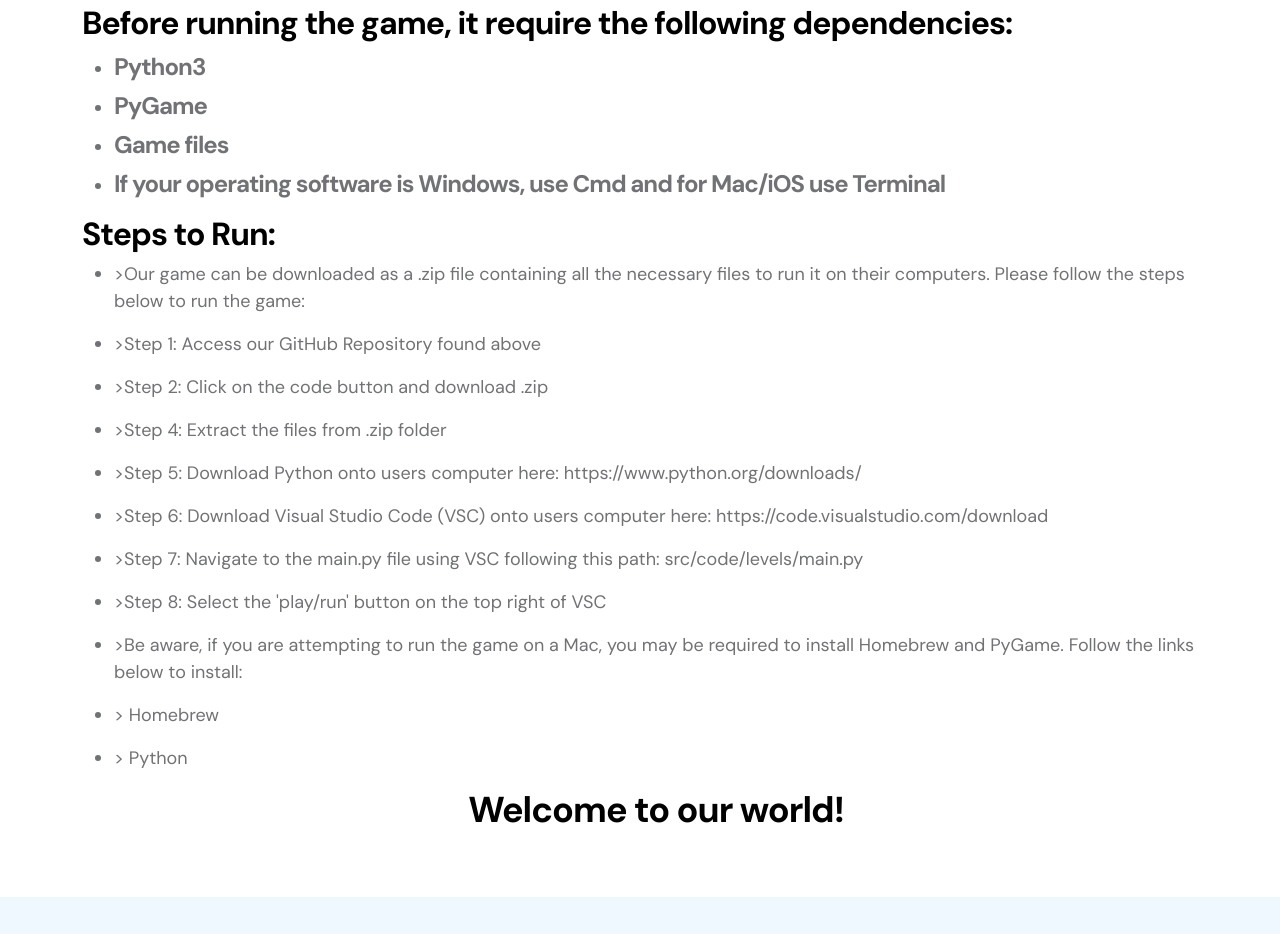
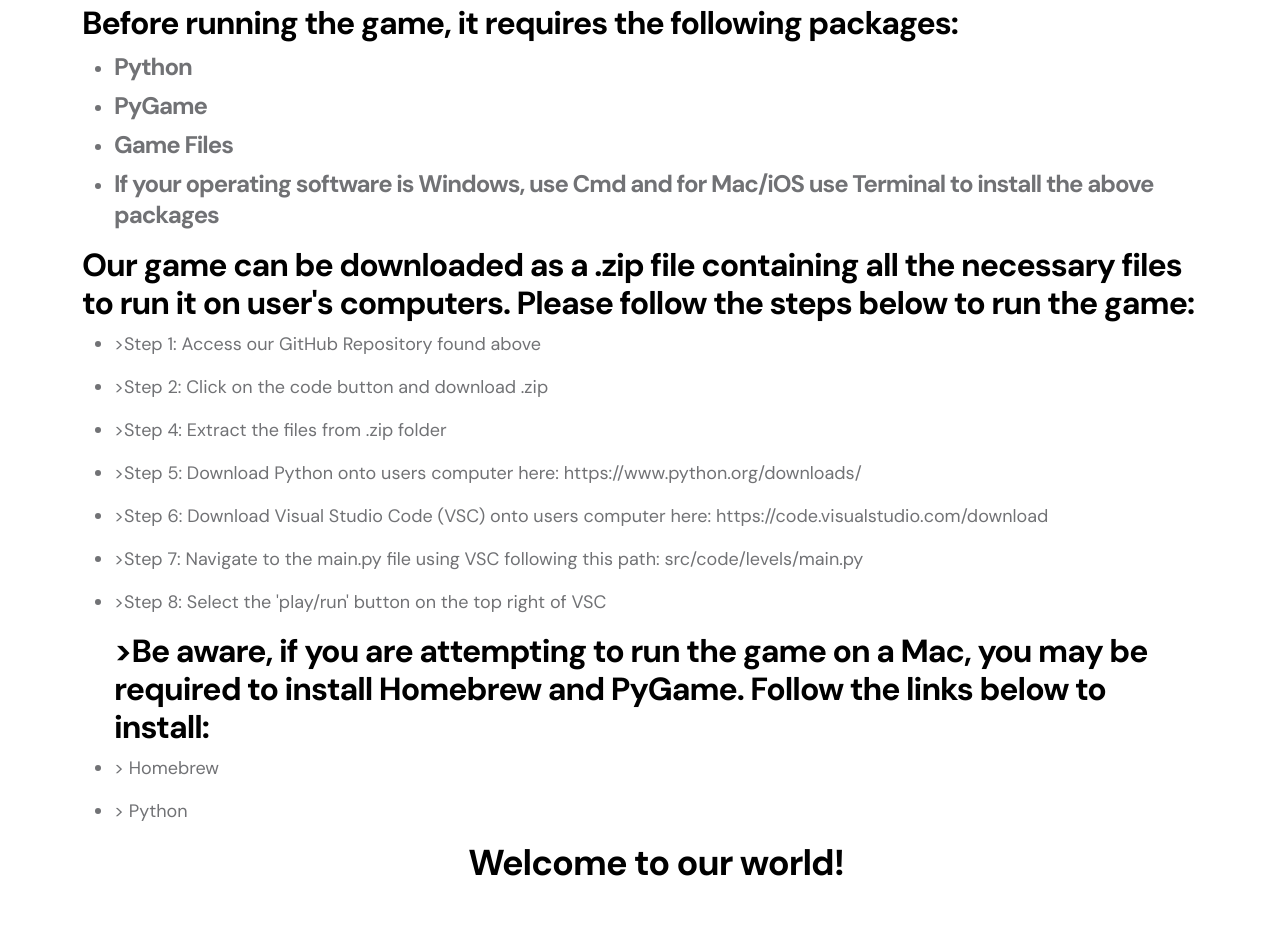
Before and after one commit to Pridhvi2297/NostalgiaDevelopment, a plain HTML site: page index.html in a window 1280 px wide. Shown: the part 1838-2772 px from the top of the page. Drawn offline with Linux system fonts and the light colour scheme.

Commit message:
Update index.html

```diff
--- a/index.html
+++ b/index.html
@@ -137,17 +137,16 @@
                             <h2 class="mb-4">How to run our game:</h2>
                         </div>
                         <div>
-                            <h4>Before running the game, it require the following dependencies: </h4>
+                            <h4>Before running the game, it requires the following packages: </h4>
                             <ul>
-                            <li><h5> <a href="https://www.python.org/downloads/">Python3</a></h5></li>
+                            <li><h5> <a href="https://www.python.org/downloads/">Python</a></h5></li>
                             <li><h5> <a href="https://www.pygame.org/wiki/GettingStarted">PyGame</a></h5></li>
-                            <li><h5><a href="https://github.com/Arushi64/GVSU-CIS641_NostalgiaDevelopment.git">Game files</a></h5></li>
-                            <li><h5><a href="">If your operating software is Windows, use Cmd and for Mac/iOS use Terminal</a></h5></li>
+                            <li><h5><a href="https://github.com/Arushi64/GVSU-CIS641_NostalgiaDevelopment.git">Game Files</a></h5></li>
+                            <li><h5><a href="">If your operating software is Windows, use Cmd and for Mac/iOS use Terminal to install the above packages</a></h5></li>
                             </ul>
-                            <h4> Steps to Run:</h4>
+                            <h4>Our game can be downloaded as a .zip file containing all the necessary files to run it on user's computers.
+                                Please follow the steps below to run the game:</h4>
                             <ul>
-                            <li><p>>Our game can be downloaded as a .zip file containing all the necessary files to run it on their computers.
-                                Please follow the steps below to run the game:</p></li>
                             <li><p>>Step 1: Access our GitHub Repository found above</p></li>
                             <li><p>>Step 2: Click on the code button and download .zip</p></li>
                             <li><p>>Step 4: Extract the files from .zip folder</p></li>
@@ -155,8 +154,8 @@
                             <li><p>>Step 6: Download Visual Studio Code (VSC) onto users computer here: https://code.visualstudio.com/download</p></li>
                             <li><p>>Step 7: Navigate to the main.py file using VSC following this path: src/code/levels/main.py</p></li>
                             <li><p>>Step 8: Select the 'play/run' button on the top right of VSC</p></li>
-                            <li><p>>Be aware, if you are attempting to run the game on a Mac, you may be required to install Homebrew and PyGame.
-                                Follow the links below to install:</p></li>
+                            <h4>>Be aware, if you are attempting to run the game on a Mac, you may be required to install Homebrew and PyGame.
+                                Follow the links below to install:</h4>
                                 <li><p>> <a href="https://brew.sh/">Homebrew</p></li>
                                 <li><p>> <a href="https://www.geeksforgeeks.org/install-pygame-in-macos/">Python</p></li>
                             <h3 style="text-align:center;">Welcome to our world!</h3>
```
